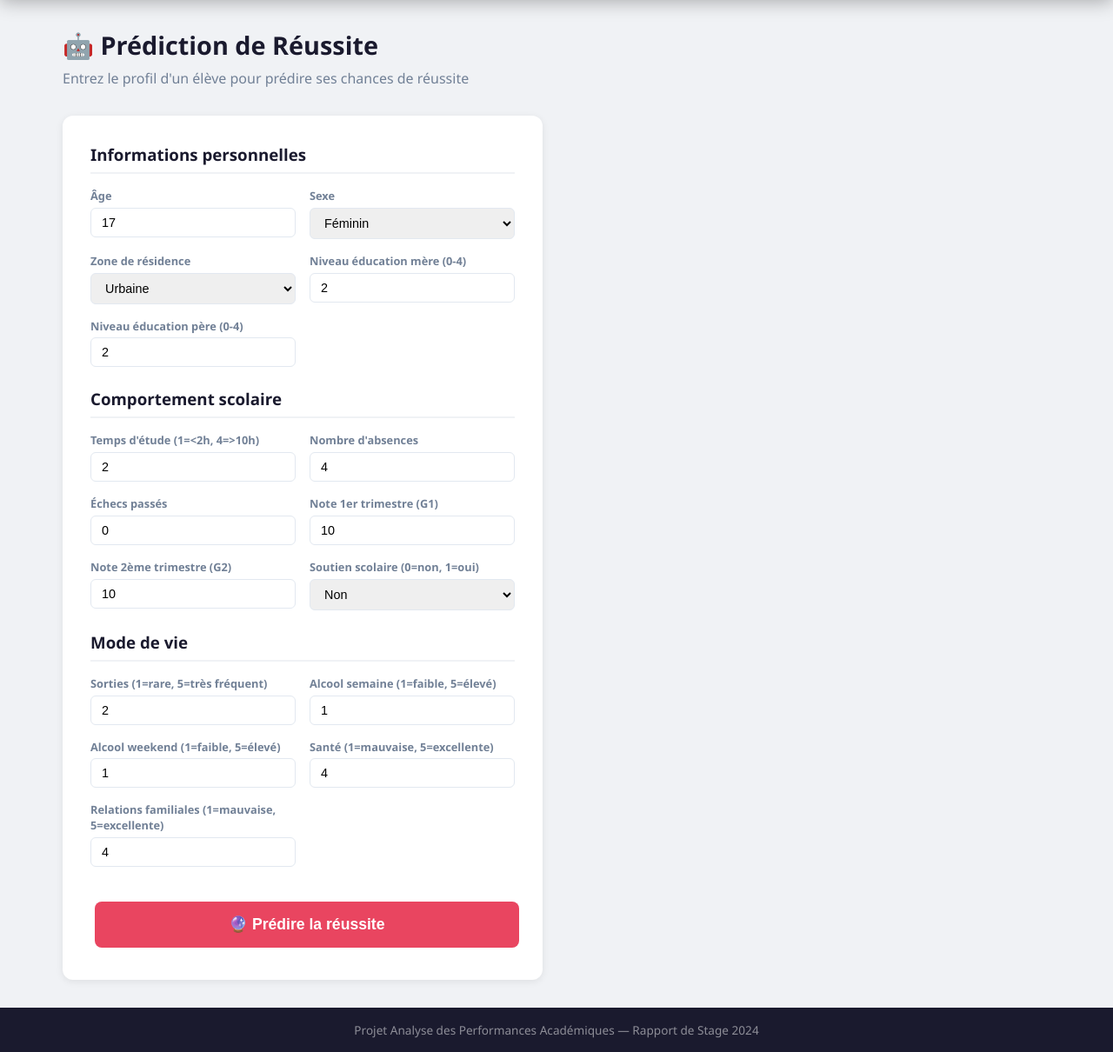
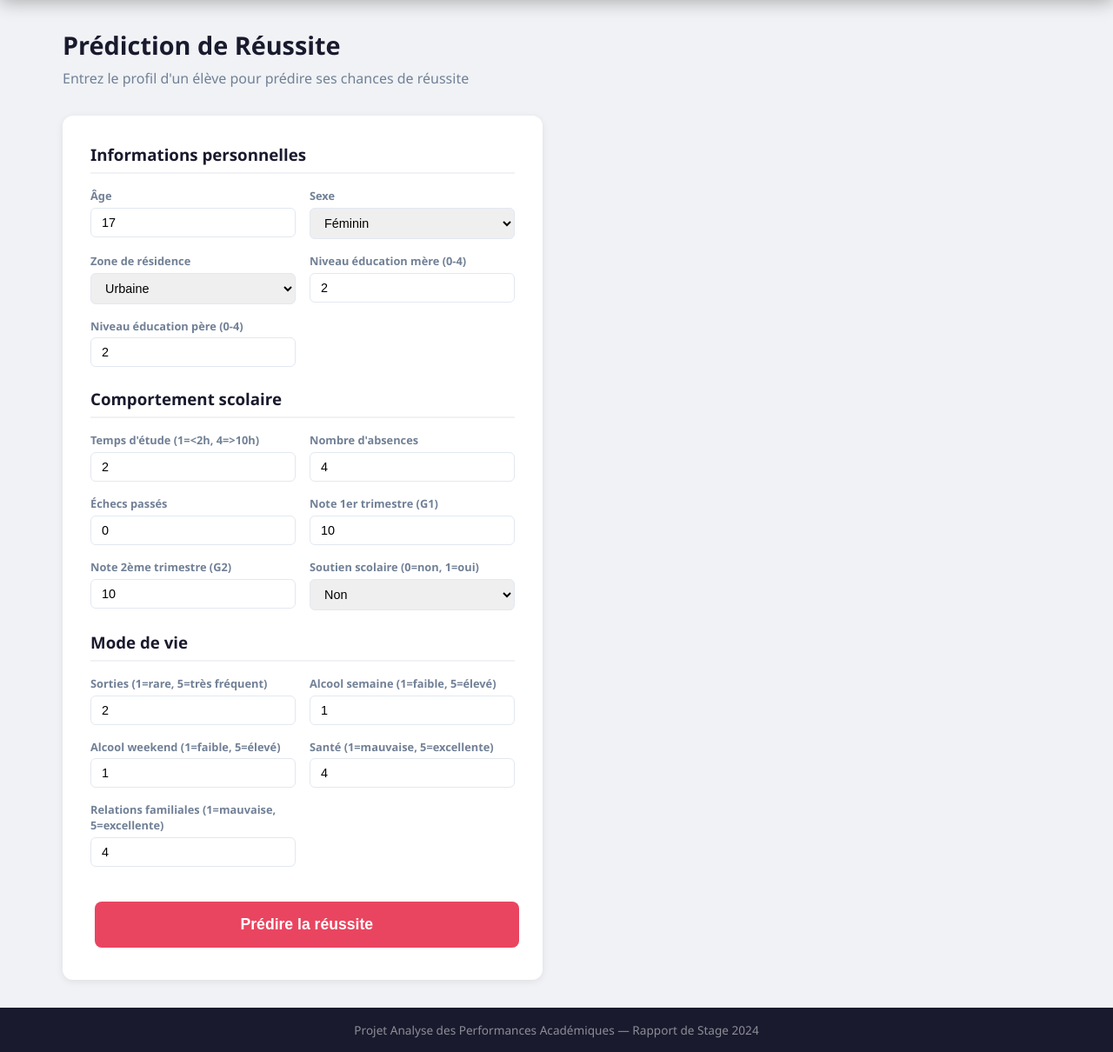
Before and after one commit to aubin-pierre7/projet-performances-academiques, a Flask app: page /prediction in a window 1280 px wide. Shown: the part 64-1274 px from the top of the page at 87% size. Run offline with Flask 3, Linux system fonts and the light colour scheme.

Commit message:
modif de prediction.html

```diff
--- a/templates/prediction.html
+++ b/templates/prediction.html
@@ -2,7 +2,7 @@
 {% block title %}Prédiction — Performances Académiques{% endblock %}
 {% block content %}
 <div class="page-header">
-    <h1>🤖 Prédiction de Réussite</h1>
+    <h1> Prédiction de Réussite</h1>
     <p>Entrez le profil d'un élève pour prédire ses chances de réussite</p>
 </div>
 
@@ -100,20 +100,20 @@
         </div>
 
         <button type="submit" class="btn btn-primary btn-large">
-            🔮 Prédire la réussite
+             Prédire la réussite
         </button>
     </form>
 
     {% if result %}
     <div class="result-card result-{{ result.risk_level }}">
         {% if result.risk_level == 'vert' %}
-            <div class="result-icon">✅</div>
+            <div class="result-icon"></div>
             <h2>Faible risque d'échec</h2>
         {% elif result.risk_level == 'orange' %}
-            <div class="result-icon">⚠️</div>
+            <div class="result-icon"></div>
             <h2>Risque modéré</h2>
         {% else %}
-            <div class="result-icon">🚨</div>
+            <div class="result-icon"></div>
             <h2>Risque élevé d'échec</h2>
         {% endif %}
         <div class="result-details">
```
